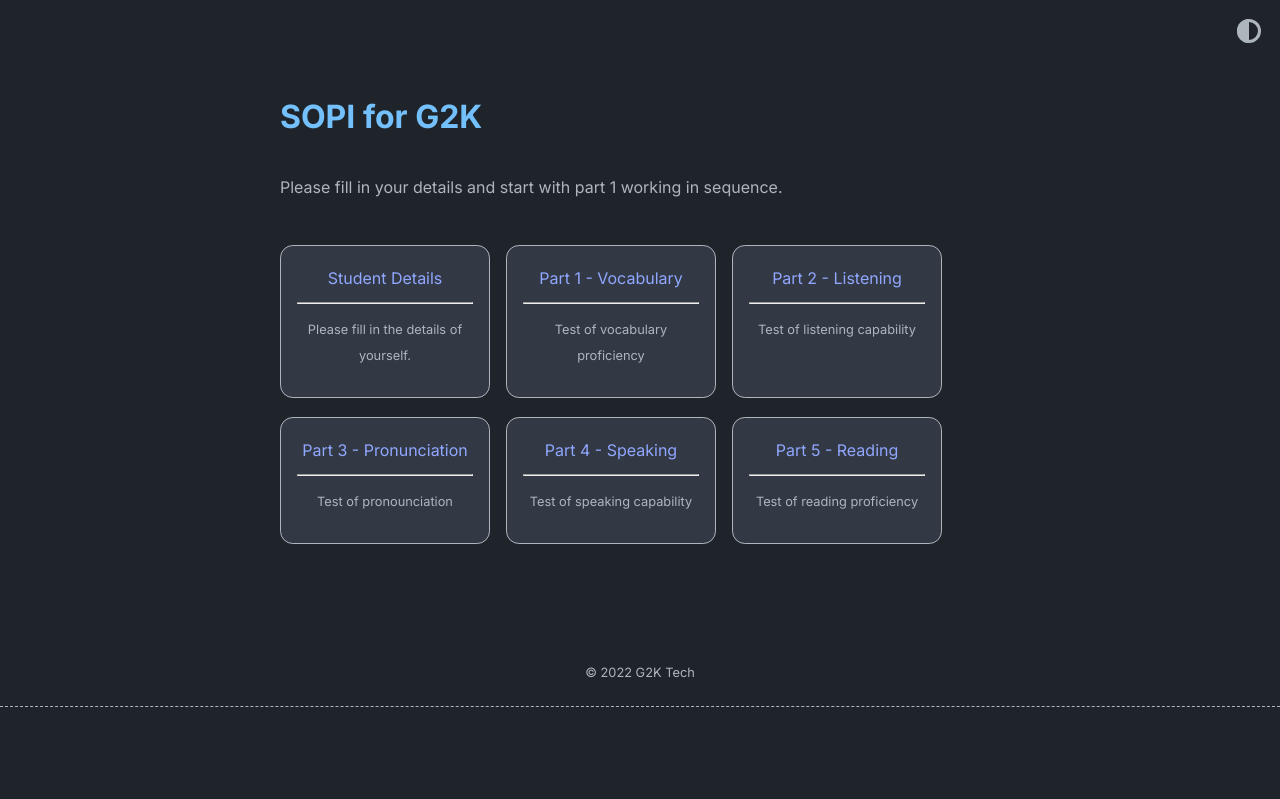
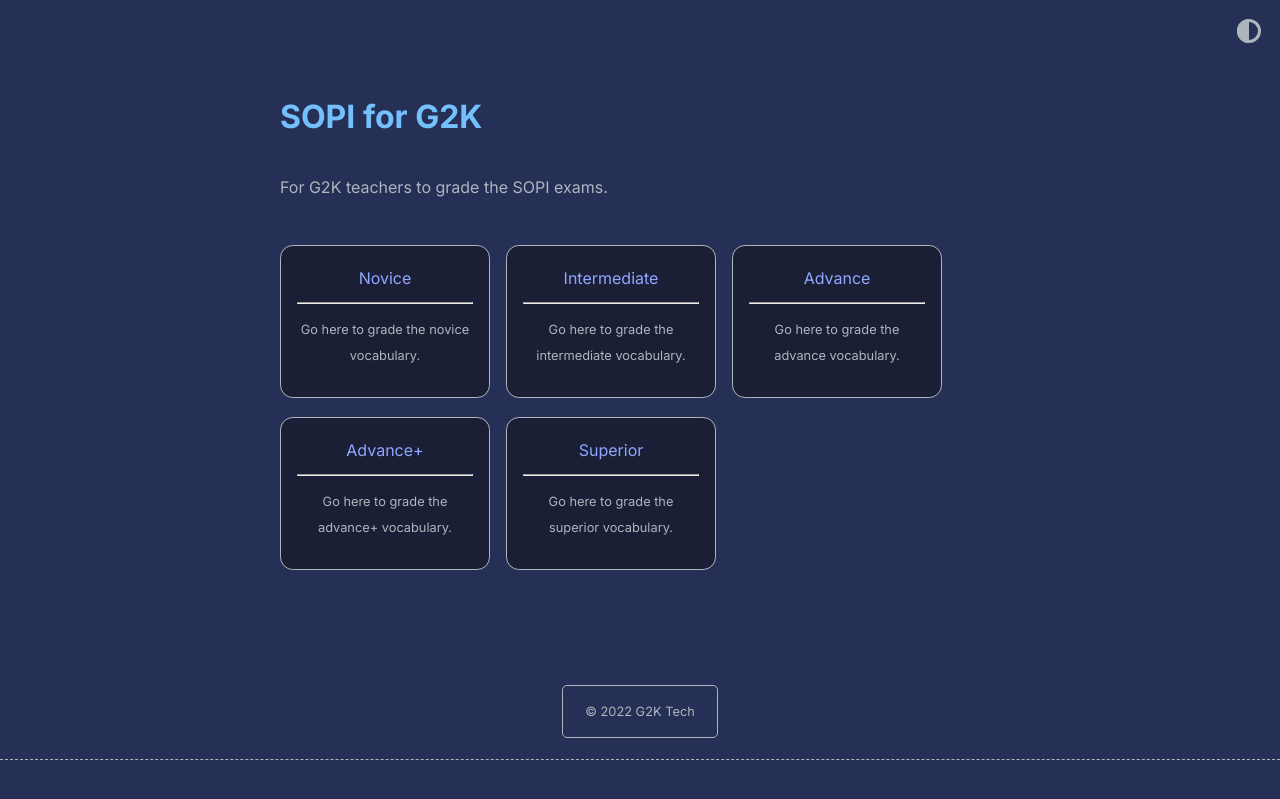
Before and after one commit to tech-g2k/SOPI, a Jekyll site: the page built from index.md, in a window 1280 px wide. Shown: the top 799 px of the page. Built offline with Jekyll 4.4.1, drawn with Linux system fonts in a browser that asks for light colours.

Commit message:
Change url to grading of vocabulary

```diff
--- a/_config.yml
+++ b/_config.yml
@@ -2,7 +2,7 @@ title: SOPI for G2K
 author: G2K Tech
 url: https://sopi.gateway2khmer.com/ # root address of the site
 description: > # description of the site (multiple lines allowed)
-  Please fill in your details and start with part 1 working in sequence.
+  For G2K teachers to grade the SOPI exams.
 
 favicon: "./G2K-favicon.png" # relative path to site's favicon
 
--- a/_data/home.yml
+++ b/_data/home.yml
@@ -9,29 +9,25 @@ navbar_entries:
     url: https://www.abhinav.co
 
 project_entries:
-  - title: Student Details
-    url: https://forms.gle/RhZDWtZb1NmTt7ij6
-    desc: Please fill in the details of yourself.
+  - title: Novice
+    url: https://docs.google.com/forms/d/1qOIN5vuc8_hf79SV-y-jynYzKtzPWsmDiiOD4YK6TFA/edit#question=1323404147&field=2137642359
+    desc: Go here to grade the novice vocabulary.
 
-  - title: Part 1 - Vocabulary
-    url: https://forms.gle/vZUtDxgC6ohvGs9E9
-    desc: Test of vocabulary proficiency
+  - title: Intermediate
+    url: https://docs.google.com/forms/d/1N1m4L1ODBtF5FEW7SO-LDrERBx7JSExr08k19pS-LMQ/edit#response=ACYDBNi08TQK9Xt5SJ-xiI5CEA32XCDLKaNpW3IFSq6Dqs8qa7o_TcJvzGW8pyrEww
+    desc: Go here to grade the intermediate vocabulary.
 
-  - title: Part 2 - Listening
-    url: https://forms.gle/6RnAJ1Ss4BJ27xsg6
-    desc: Test of listening capability
+  - title: Advance
+    url: https://docs.google.com/forms/d/1WtEG5xzCSR8cNtJVPV_glnBzC8Mtpkf9mwFiJVqHZhs/edit#responses
+    desc: Go here to grade the advance vocabulary.
 
-  - title: Part 3 - Pronunciation
-    url: https://forms.gle/HHiYPQC7zqwQR9Px7
-    desc: Test of pronounciation
+  - title: Advance+
+    url: https://docs.google.com/forms/d/1DwJv_Nvmnz4TPbipSzf9qLngiZfDtIADYawYwgWmocY/edit#responses
+    desc: Go here to grade the advance+ vocabulary.
 
-  - title: Part 4 - Speaking
-    url: https://drive.google.com/file/d/19x4dM9qy84PVtFOT0gSgG1MTXhAtaMKC/view?usp=sharing
-    desc: Test of speaking capability
-
-  - title: Part 5 - Reading
-    url: overview-post
-    desc: Test of reading proficiency
+  - title: Superior
+    url: https://docs.google.com/forms/d/1CpzygSmwZWDTBh0C40sdfzUzJbjseaSWlceDUIpZd2I/edit#responses
+    desc: Go here to grade the superior vocabulary.
 
   # - title: Project 6
   #   url: overview-post
--- a/_sass/moonwalk.scss
+++ b/_sass/moonwalk.scss
@@ -80,7 +80,10 @@ html {
       --links: #91A7FF;
       --highlight: #41C7C7;
       --bg: #1f242A;
+      --bg: #263056;
       --bg-secondary: #323945;
+      --bg-secondary: #1A1F35;
+      --text: #D1D5DB;
       --text: #adb5bd;
       --code-text: #91A7FF;
       --share-text: #C4C4C4;
@@ -188,6 +191,11 @@ p code, li code {
   color: var(--text);
   margin: 8em auto -4em auto;
   text-align: center;
+  padding: 1em;
+  border: 1px solid;
+  border-color: var(--text);
+  border-radius: 5px;
+  max-width: 10em;
   a {
     color: var(--text);
     text-decoration: none;
```
Also changed, not shown: _layouts/home.html (line endings or trailing spaces).
